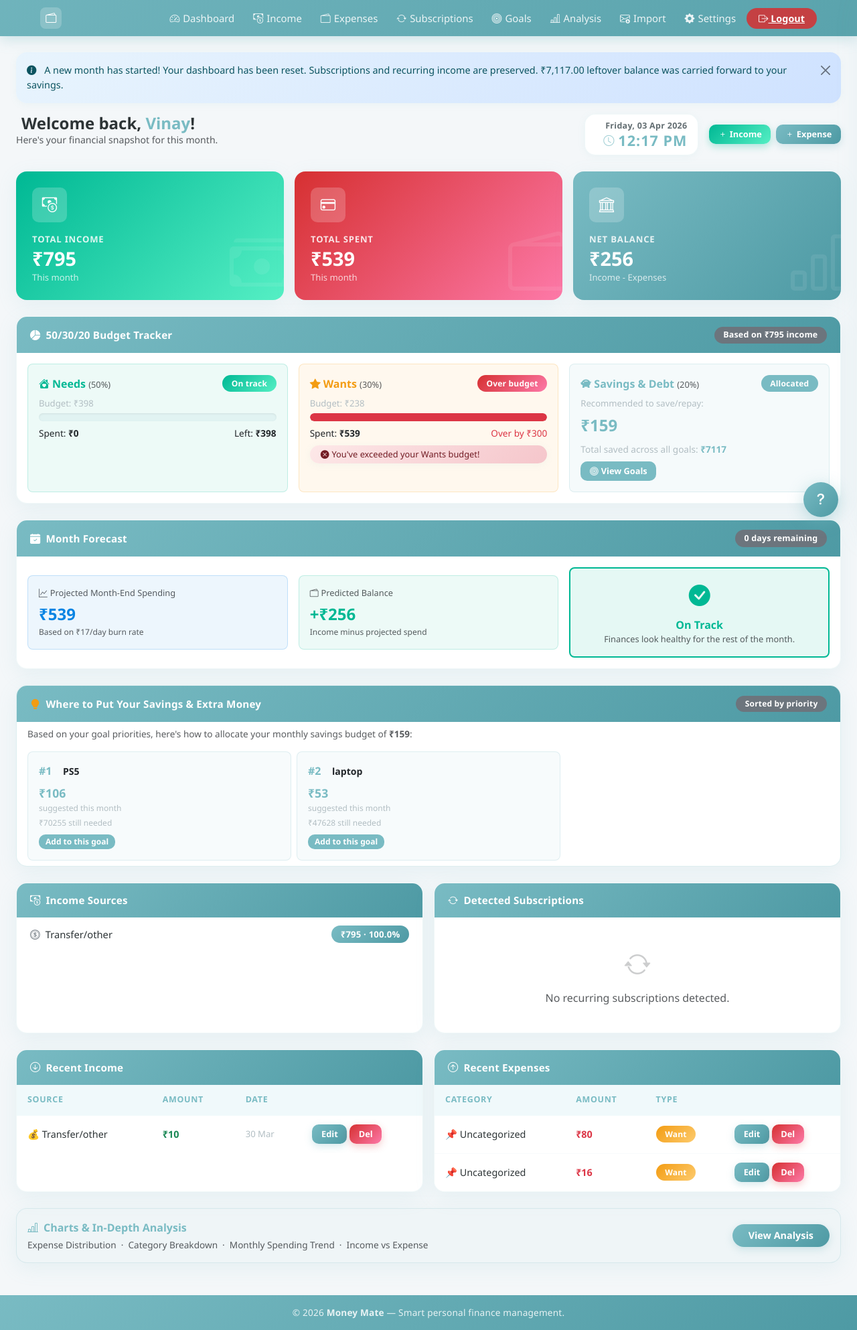
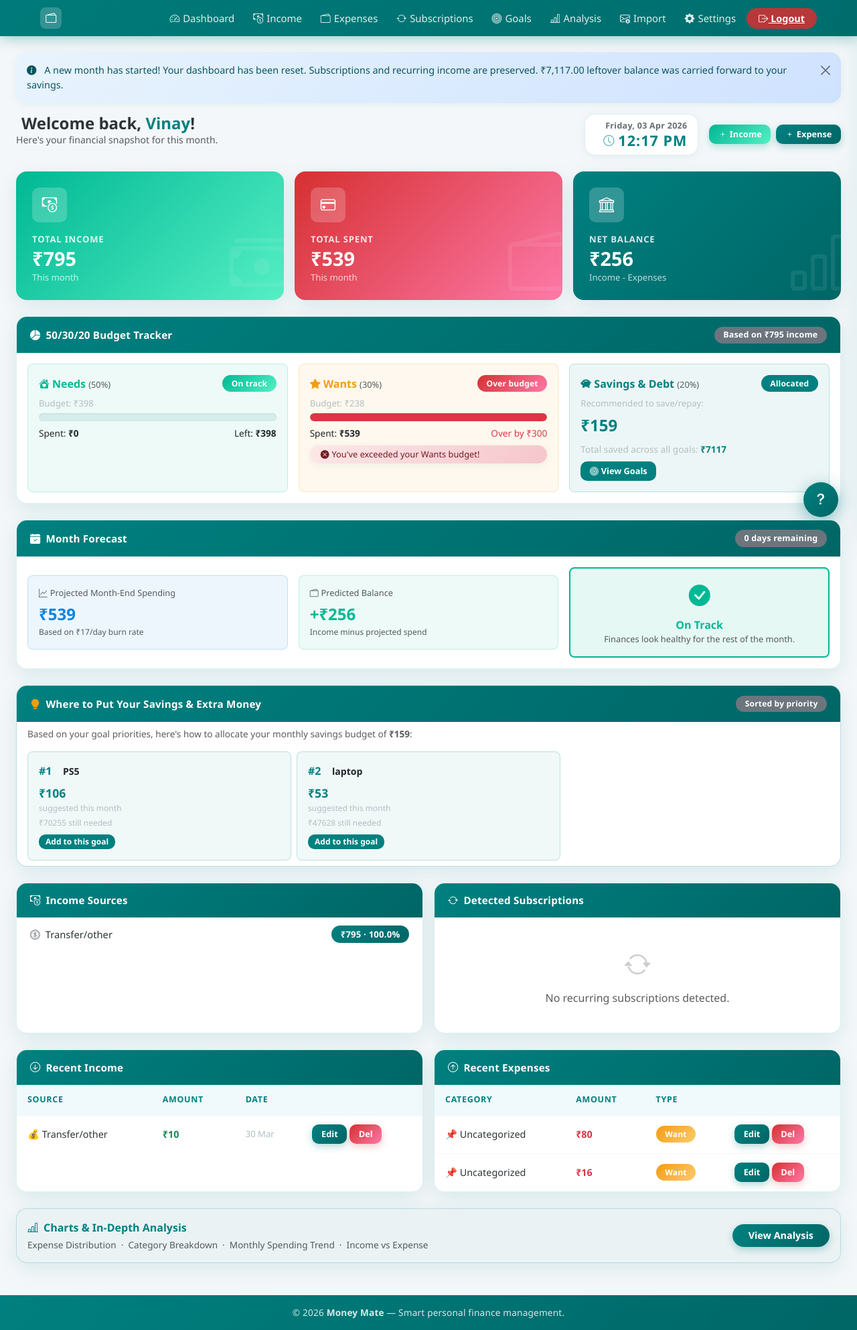
Before and after one commit to 31-vinay/moneymate-email, a Flask app: page /dashboard in a window 1280 px wide. Shown: the whole page at 67% size. Run offline with Flask 3, Linux system fonts and the light colour scheme; a user stored in the database is signed in; data comes from the database, SQL or seed files in the repository.

Commit message:
Update application color scheme to a deep teal
Replaces all instances of previous teal color codes with `#008080` in CSS variables, gradients, chart colors, and various UI elements across multiple HTML templates and the main stylesheet.

Replit-Commit-Author: Agent
Replit-Commit-Session-Id: fc6f9464-9580-482b-a85c-440056f7d4c0
Replit-Commit-Checkpoint-Type: full_checkpoint
Replit-Commit-Event-Id: 3eccdde7-9d26-4950-b4f7-82bcb4aa21f3
Replit-Commit-Screenshot-Url: https://storage.googleapis.com/screenshot-production-us-central1/fdccc499-463a-45c0-a78a-6ce3e38eb1f8/fc6f9464-9580-482b-a85c-440056f7d4c0/EeW6RWe
Replit-Helium-Checkpoint-Created: true

```diff
--- a/app.py
+++ b/app.py
@@ -1881,7 +1881,7 @@ def chart_expense_distribution(categories):
         return None
     labels = list(categories.keys())
     values = list(categories.values())
-    colors = ['#79BBC3','#00CEC9','#FD79A8','#FDCB6E','#55EFC4',
+    colors = ['#008080','#00CEC9','#FD79A8','#FDCB6E','#55EFC4',
               '#E17055','#0984E3','#7dd3fc','#00B894','#74B9FF']
     fig, ax = plt.subplots(figsize=(5, 4))
     fig.patch.set_alpha(0)
@@ -1944,13 +1944,13 @@ def chart_monthly_trend(monthly_spending):
     values = list(monthly_spending.values())
     fig, ax = plt.subplots(figsize=(7, 3.8))
     fig.patch.set_alpha(0)
-    ax.fill_between(months, values, alpha=0.12, color='#79BBC3', zorder=1)
-    ax.plot(months, values, color='#79BBC3', linewidth=2.5, marker='o',
-            markersize=7, markerfacecolor='white', markeredgecolor='#79BBC3',
+    ax.fill_between(months, values, alpha=0.12, color='#008080', zorder=1)
+    ax.plot(months, values, color='#008080', linewidth=2.5, marker='o',
+            markersize=7, markerfacecolor='white', markeredgecolor='#008080',
             markeredgewidth=2, zorder=2)
     for i, (m, v) in enumerate(zip(months, values)):
         ax.text(i, v + max(values) * 0.03, f'₹{v:,.0f}',
-                ha='center', va='bottom', fontsize=8, color='#79BBC3', fontweight='bold')
+                ha='center', va='bottom', fontsize=8, color='#008080', fontweight='bold')
     ax.set_xticks(range(len(months)))
     ax.set_xticklabels(months, fontsize=9)
     ax.tick_params(axis='y', labelsize=8)
@@ -1972,7 +1972,7 @@ def chart_category_breakdown(categories):
     sorted_cats = sorted(categories.items(), key=lambda x: x[1], reverse=True)[:8]
     labels = [c[0] for c in sorted_cats]
     values = [c[1] for c in sorted_cats]
-    colors = ['#79BBC3','#0984E3','#00CEC9','#00b894','#55EFC4',
+    colors = ['#008080','#0984E3','#00CEC9','#00b894','#55EFC4',
               '#FDCB6E','#E17055','#FD79A8']
     fig, ax = plt.subplots(figsize=(6, max(3.5, len(labels) * 0.5)))
     fig.patch.set_alpha(0)
--- a/static/style.css
+++ b/static/style.css
@@ -3,14 +3,14 @@
    ============================================= */
 
 :root {
-  --brand-primary: #79BBC3;
-  --brand-secondary: #A8D8DE;
+  --brand-primary: #008080;
+  --brand-secondary: #80BFBF;
   --brand-accent: #00b894;
   --brand-danger: #d63031;
   --brand-warning: #f39c12;
   --brand-info: #0984e3;
 
-  --gradient-brand: linear-gradient(135deg, #79BBC3 0%, #4E9AA4 100%);
+  --gradient-brand: linear-gradient(135deg, #008080 0%, #006666 100%);
   --gradient-green: linear-gradient(135deg, #00b894 0%, #55efc4 100%);
   --gradient-red: linear-gradient(135deg, #d63031 0%, #fd79a8 100%);
   --gradient-orange: linear-gradient(135deg, #f39c12 0%, #fdcb6e 100%);
@@ -22,12 +22,12 @@
   --text-primary: #2d3436;
   --text-secondary: #636e72;
   --text-muted: #b2bec3;
-  --border-color: rgba(121, 187, 195, 0.12);
+  --border-color: rgba(0, 128, 128, 0.12);
 
-  --shadow-sm: 0 2px 12px rgba(121, 187, 195, 0.08);
-  --shadow-md: 0 8px 30px rgba(121, 187, 195, 0.12);
-  --shadow-lg: 0 20px 50px rgba(121, 187, 195, 0.18);
-  --shadow-hover: 0 15px 40px rgba(121, 187, 195, 0.22);
+  --shadow-sm: 0 2px 12px rgba(0, 128, 128, 0.08);
+  --shadow-md: 0 8px 30px rgba(0, 128, 128, 0.12);
+  --shadow-lg: 0 20px 50px rgba(0, 128, 128, 0.18);
+  --shadow-hover: 0 15px 40px rgba(0, 128, 128, 0.22);
 
   --radius-sm: 10px;
   --radius-md: 16px;
@@ -65,7 +65,7 @@ main {
   background: var(--gradient-brand);
   background-size: 200% 200%;
   animation: gradientMove 10s ease infinite;
-  box-shadow: 0 4px 20px rgba(121, 187, 195, 0.35);
+  box-shadow: 0 4px 20px rgba(0, 128, 128, 0.35);
   backdrop-filter: blur(12px);
   position: relative;
   z-index: 2100;
@@ -344,12 +344,12 @@ main {
 .btn-primary {
   background: var(--gradient-brand);
   color: white;
-  box-shadow: 0 4px 12px rgba(121, 187, 195, 0.3);
+  box-shadow: 0 4px 12px rgba(0, 128, 128, 0.3);
 }
 
 .btn-primary:hover {
   transform: translateY(-2px);
-  box-shadow: 0 8px 20px rgba(121, 187, 195, 0.4);
+  box-shadow: 0 8px 20px rgba(0, 128, 128, 0.4);
   color: white;
   background: var(--gradient-brand);
 }
@@ -440,7 +440,7 @@ main {
 
 .table tbody td {
   padding: 0.85rem 1rem;
-  border-bottom: 1px solid rgba(121, 187, 195, 0.06);
+  border-bottom: 1px solid rgba(0, 128, 128, 0.06);
   vertical-align: middle;
   color: var(--text-primary);
 }
@@ -982,7 +982,7 @@ footer p {
   display: flex;
   align-items: center;
   justify-content: center;
-  box-shadow: 0 6px 24px rgba(121, 187, 195, 0.45);
+  box-shadow: 0 6px 24px rgba(0, 128, 128, 0.45);
   cursor: pointer;
   z-index: 3000;
   transition: transform 0.2s, box-shadow 0.2s;
--- a/templates/account_info.html
+++ b/templates/account_info.html
@@ -9,7 +9,7 @@
   background: var(--bg-card);
   overflow: hidden;
   margin-bottom: 20px;
-  box-shadow: 0 4px 20px rgba(121, 187, 195,0.07);
+  box-shadow: 0 4px 20px rgba(0, 128, 128,0.07);
 }
 .info-section-header {
   background: var(--gradient-brand);
--- a/templates/add_expense.html
+++ b/templates/add_expense.html
@@ -72,7 +72,7 @@
           </div>
 
           <div class="mb-3">
-            <div class="form-check p-3 rounded" style="background:rgba(121, 187, 195,0.05);border:1.5px solid var(--border-color);">
+            <div class="form-check p-3 rounded" style="background:rgba(0, 128, 128,0.05);border:1.5px solid var(--border-color);">
               {{ form.is_subscription(class="form-check-input", id="isSubscription") }}
               {{ form.is_subscription.label(class="form-check-label fw-semibold") }}
               <div><small class="text-muted">Mark if this is a recurring monthly payment</small></div>
--- a/templates/add_goal.html
+++ b/templates/add_goal.html
@@ -56,7 +56,7 @@
           </div>
 
           <!-- Live Calculator -->
-          <div class="p-3 rounded mb-4" id="preview" style="background:rgba(121, 187, 195,0.07);border:1.5px solid var(--border-color);">
+          <div class="p-3 rounded mb-4" id="preview" style="background:rgba(0, 128, 128,0.07);border:1.5px solid var(--border-color);">
             <div class="d-flex align-items-center gap-2 mb-1">
               <i class="bi bi-calculator" style="color:var(--brand-primary);"></i>
               <strong style="font-size:0.9rem;">Estimated Timeline</strong>
@@ -91,7 +91,7 @@
           <div class="d-flex justify-content-between align-items-start mb-2">
             <div>
               <div class="fw-700" style="font-size:0.95rem;">{{ goal.name }}
-                <span class="badge ms-1" style="background:#79BBC3;font-size:0.68rem;">#{{ goal.priority }}</span>
+                <span class="badge ms-1" style="background:#008080;font-size:0.68rem;">#{{ goal.priority }}</span>
               </div>
               <div style="font-size:0.82rem;color:var(--text-muted);">
                 ₹{{ "%.0f"|format(goal.saved_amount) }} of ₹{{ "%.0f"|format(goal.target_amount) }}
@@ -156,7 +156,7 @@ function calculatePreview() {
         preview.style.borderColor = 'rgba(0,184,148,0.3)';
     } else {
         previewText.textContent = 'Enter target amount and monthly savings to see estimate.';
-        preview.style.background = 'rgba(121, 187, 195,0.07)';
+        preview.style.background = 'rgba(0, 128, 128,0.07)';
         preview.style.borderColor = 'var(--border-color)';
     }
 }
--- a/templates/add_income.html
+++ b/templates/add_income.html
@@ -37,7 +37,7 @@
             {{ form.description(class="form-control", placeholder="Optional note...") }}
           </div>
           <div class="mb-4">
-            <div class="form-check p-3 rounded" style="background:rgba(121, 187, 195,0.05);border:1.5px solid var(--border-color);">
+            <div class="form-check p-3 rounded" style="background:rgba(0, 128, 128,0.05);border:1.5px solid var(--border-color);">
               {{ form.is_recurring(class="form-check-input") }}
               {{ form.is_recurring.label(class="form-check-label fw-semibold") }}
               <div><small class="text-muted">Mark if this is a monthly salary or recurring income — it won't be cleared on monthly reset</small></div>
--- a/templates/base.html
+++ b/templates/base.html
@@ -3,7 +3,7 @@
 <head>
 <meta charset="utf-8">
 <meta name="viewport" content="width=device-width, initial-scale=1">
-<meta name="theme-color" content="#79BBC3">
+<meta name="theme-color" content="#008080">
 <meta name="mobile-web-app-capable" content="yes">
 <meta name="apple-mobile-web-app-capable" content="yes">
 <meta name="apple-mobile-web-app-status-bar-style" content="black-translucent">
@@ -15,7 +15,7 @@
 <link rel="icon" type="image/png" sizes="48x48" href="{{ url_for('static', filename='icons/icon-48.png') }}">
 <link href="https://cdn.jsdelivr.net/npm/bootstrap@5.3.0/dist/css/bootstrap.min.css" rel="stylesheet">
 <link rel="stylesheet" href="https://cdn.jsdelivr.net/npm/bootstrap-icons@1.11.3/font/bootstrap-icons.min.css">
-<link rel="stylesheet" href="{{ url_for('static', filename='style.css') }}?v=4">
+<link rel="stylesheet" href="{{ url_for('static', filename='style.css') }}?v=5">
 </head>
 <body>
 
--- a/templates/dashboard.html
+++ b/templates/dashboard.html
@@ -198,17 +198,17 @@
 
       <!-- Savings & Debt (20%) -->
       <div class="col-md-4">
-        <div class="p-3 rounded-3 h-100" style="background: rgba(121, 187, 195,0.07); border: 1px solid rgba(121, 187, 195,0.2);">
+        <div class="p-3 rounded-3 h-100" style="background: rgba(0, 128, 128,0.07); border: 1px solid rgba(0, 128, 128,0.2);">
           <div class="d-flex justify-content-between align-items-center mb-2">
-            <span class="fw-bold" style="color:#79BBC3;"><i class="bi bi-piggy-bank-fill me-1"></i>Savings &amp; Debt <span class="text-muted fw-normal" style="font-size:0.8rem;">(20%)</span></span>
-            <span class="badge" style="background:#79BBC3;">Allocated</span>
+            <span class="fw-bold" style="color:#008080;"><i class="bi bi-piggy-bank-fill me-1"></i>Savings &amp; Debt <span class="text-muted fw-normal" style="font-size:0.8rem;">(20%)</span></span>
+            <span class="badge" style="background:#008080;">Allocated</span>
           </div>
           <div class="mb-1" style="font-size:0.82rem;color:var(--text-muted);">Recommended to save/repay:</div>
-          <div style="font-size:1.5rem;font-weight:700;color:#79BBC3;">₹{{ "%.0f"|format(budget_savings) }}</div>
+          <div style="font-size:1.5rem;font-weight:700;color:#008080;">₹{{ "%.0f"|format(budget_savings) }}</div>
           <div class="mt-2" style="font-size:0.85rem;color:var(--text-muted);">
-            Total saved across all goals: <strong style="color:#79BBC3;">₹{{ "%.0f"|format(total_savings) }}</strong>
+            Total saved across all goals: <strong style="color:#008080;">₹{{ "%.0f"|format(total_savings) }}</strong>
           </div>
-          <a href="{{ url_for('goals') }}" class="btn btn-sm mt-2" style="background:#79BBC3;color:#fff;font-size:0.8rem;">
+          <a href="{{ url_for('goals') }}" class="btn btn-sm mt-2" style="background:#008080;color:#fff;font-size:0.8rem;">
             <i class="bi bi-bullseye me-1"></i>View Goals
           </a>
         </div>
@@ -264,7 +264,7 @@
 
 <!-- Goal Suggestions by Priority -->
 {% if goal_suggestions %}
-<div class="card mb-4 fade-in fade-in-delay-1" style="border: 1px solid rgba(121, 187, 195,0.25);">
+<div class="card mb-4 fade-in fade-in-delay-1" style="border: 1px solid rgba(0, 128, 128,0.25);">
   <div class="card-header d-flex align-items-center justify-content-between">
     <span><i class="bi bi-lightbulb-fill me-2" style="color:#f39c12;"></i>Where to Put Your Savings &amp; Extra Money</span>
     <span class="badge bg-secondary" style="font-size:0.75rem;">Sorted by priority</span>
@@ -274,17 +274,17 @@
     <div class="row g-2">
       {% for sg in goal_suggestions %}
       <div class="col-md-4">
-        <div class="p-3 rounded-3 h-100" style="background:rgba(121, 187, 195,0.06);border:1px solid rgba(121, 187, 195,0.2);">
+        <div class="p-3 rounded-3 h-100" style="background:rgba(0, 128, 128,0.06);border:1px solid rgba(0, 128, 128,0.2);">
           <div class="d-flex align-items-center gap-2 mb-2">
-            <span style="font-size:1rem;font-weight:800;color:#79BBC3;min-width:28px;">#{{ sg.priority }}</span>
+            <span style="font-size:1rem;font-weight:800;color:#008080;min-width:28px;">#{{ sg.priority }}</span>
             <span style="font-weight:600;font-size:0.88rem;">{{ sg.name }}</span>
           </div>
-          <div style="font-size:1.1rem;font-weight:700;color:#79BBC3;">
+          <div style="font-size:1.1rem;font-weight:700;color:#008080;">
             ₹{{ "%.0f"|format(sg.suggested) }}
           </div>
           <div style="font-size:0.75rem;color:var(--text-muted);">suggested this month</div>
           <div style="font-size:0.75rem;color:var(--text-muted);" class="mt-1">₹{{ "%.0f"|format(sg.remaining) }} still needed</div>
-          <a href="{{ url_for('goal_detail', id=sg.id) }}" class="btn btn-sm mt-2" style="font-size:0.75rem;padding:2px 10px;background:#79BBC3;color:#fff;">
+          <a href="{{ url_for('goal_detail', id=sg.id) }}" class="btn btn-sm mt-2" style="font-size:0.75rem;padding:2px 10px;background:#008080;color:#fff;">
             Add to this goal
           </a>
         </div>
@@ -437,7 +437,7 @@
 </div>
 
 <!-- View Full Analysis -->
-<div class="card mb-4 fade-in" style="border:1px solid rgba(121, 187, 195,0.2);background:rgba(121, 187, 195,0.04);">
+<div class="card mb-4 fade-in" style="border:1px solid rgba(0, 128, 128,0.2);background:rgba(0, 128, 128,0.04);">
   <div class="card-body d-flex align-items-center justify-content-between flex-wrap gap-3 py-3">
     <div>
       <div class="fw-semibold mb-1" style="color:var(--brand-primary);">
--- a/templates/edit_goal.html
+++ b/templates/edit_goal.html
@@ -12,7 +12,7 @@
     <div class="card fade-in">
       <div class="card-header">
         <i class="bi bi-pencil-square me-2"></i>Edit Goal
-        <span class="badge ms-2" style="background:#79BBC3;font-size:0.75rem;">#{{ goal.priority }}</span>
+        <span class="badge ms-2" style="background:#008080;font-size:0.75rem;">#{{ goal.priority }}</span>
       </div>
       <div class="card-body p-4">
         <form method="POST">
@@ -89,7 +89,7 @@
           </div>
           <div class="col-4">
             <div style="font-size:0.72rem;color:var(--text-muted);text-transform:uppercase;font-weight:700;">Progress</div>
-            <div class="fw-700" style="color:#79BBC3;">{{ "%.1f"|format(goal.progress_percentage) }}%</div>
+            <div class="fw-700" style="color:#008080;">{{ "%.1f"|format(goal.progress_percentage) }}%</div>
           </div>
         </div>
         <div class="progress mt-2" style="height:6px;">
--- a/templates/goal_detail.html
+++ b/templates/goal_detail.html
@@ -37,7 +37,7 @@
             </div>
           </div>
           <div class="col-6">
-            <div class="p-3 rounded text-center" style="background:rgba(121, 187, 195,0.07);">
+            <div class="p-3 rounded text-center" style="background:rgba(0, 128, 128,0.07);">
               <div style="font-size:0.72rem;font-weight:700;text-transform:uppercase;color:var(--text-muted);">Target</div>
               <div class="fw-700" style="font-size:1.2rem;">₹{{ "%.0f"|format(goal.target_amount) }}</div>
             </div>
@@ -58,7 +58,7 @@
 
         <!-- Timeline -->
         {% if goal.monthly_savings > 0 %}
-        <div class="p-3 rounded mb-3" style="background:rgba(121, 187, 195,0.07);">
+        <div class="p-3 rounded mb-3" style="background:rgba(0, 128, 128,0.07);">
           <div class="fw-600 mb-1"><i class="bi bi-clock me-1"></i>Estimated Timeline</div>
           <div>
             <strong>{{ "%.1f"|format(goal.estimated_months) }} months</strong>
@@ -131,7 +131,7 @@
           </div>
         </div>
 
-        <div class="p-3 rounded mb-3" style="background:rgba(121, 187, 195,0.07);">
+        <div class="p-3 rounded mb-3" style="background:rgba(0, 128, 128,0.07);">
           <div class="fw-600 mb-2">New Timeline Estimate</div>
           <table style="width:100%;font-size:0.88rem;">
             <tr><td class="text-muted">Original:</td><td class="fw-600">
--- a/templates/goals.html
+++ b/templates/goals.html
@@ -51,7 +51,7 @@
         <!-- Stats row -->
         <div class="row g-2 mb-3">
           <div class="col-6">
-            <div class="p-2 rounded text-center" style="background:rgba(121, 187, 195,0.07);">
+            <div class="p-2 rounded text-center" style="background:rgba(0, 128, 128,0.07);">
               <div style="font-size:0.72rem;font-weight:700;text-transform:uppercase;color:var(--text-muted);">Monthly</div>
               <div class="fw-700" style="font-size:1rem;">₹{{ "%.0f"|format(goal.monthly_savings) }}</div>
             </div>
--- a/templates/settings.html
+++ b/templates/settings.html
@@ -9,7 +9,7 @@
   background: var(--bg-card);
   overflow: hidden;
   margin-bottom: 20px;
-  box-shadow: 0 4px 20px rgba(121, 187, 195,0.07);
+  box-shadow: 0 4px 20px rgba(0, 128, 128,0.07);
 }
 .settings-card-header {
   background: var(--gradient-brand);
```
Also changed, not shown: other parts of static/style.css (+32 -32 lines), templates/email_import.html (+5 -5 lines), templates/index.html (+8 -8 lines), templates/login.html (+10 -10 lines), templates/mpin_setup.html (+7 -7 lines), templates/tutorial.html (+6 -6 lines).
